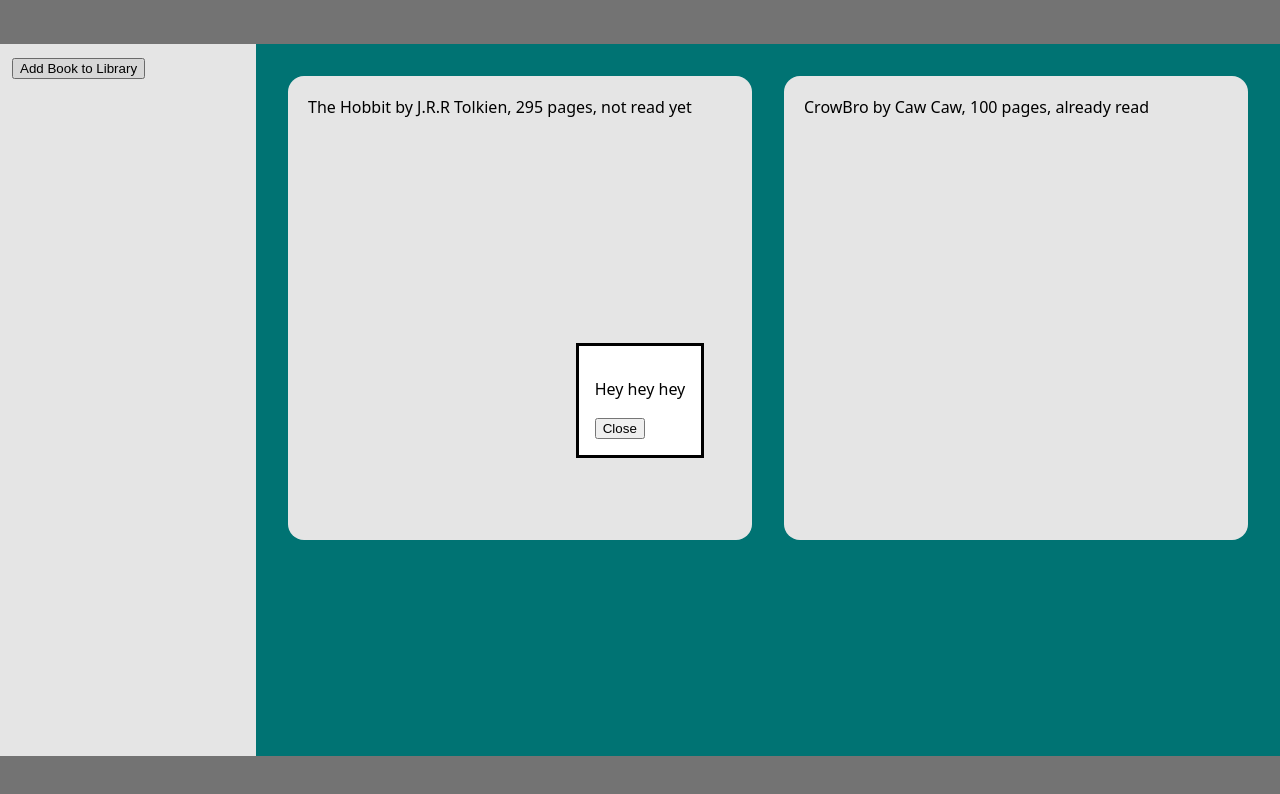
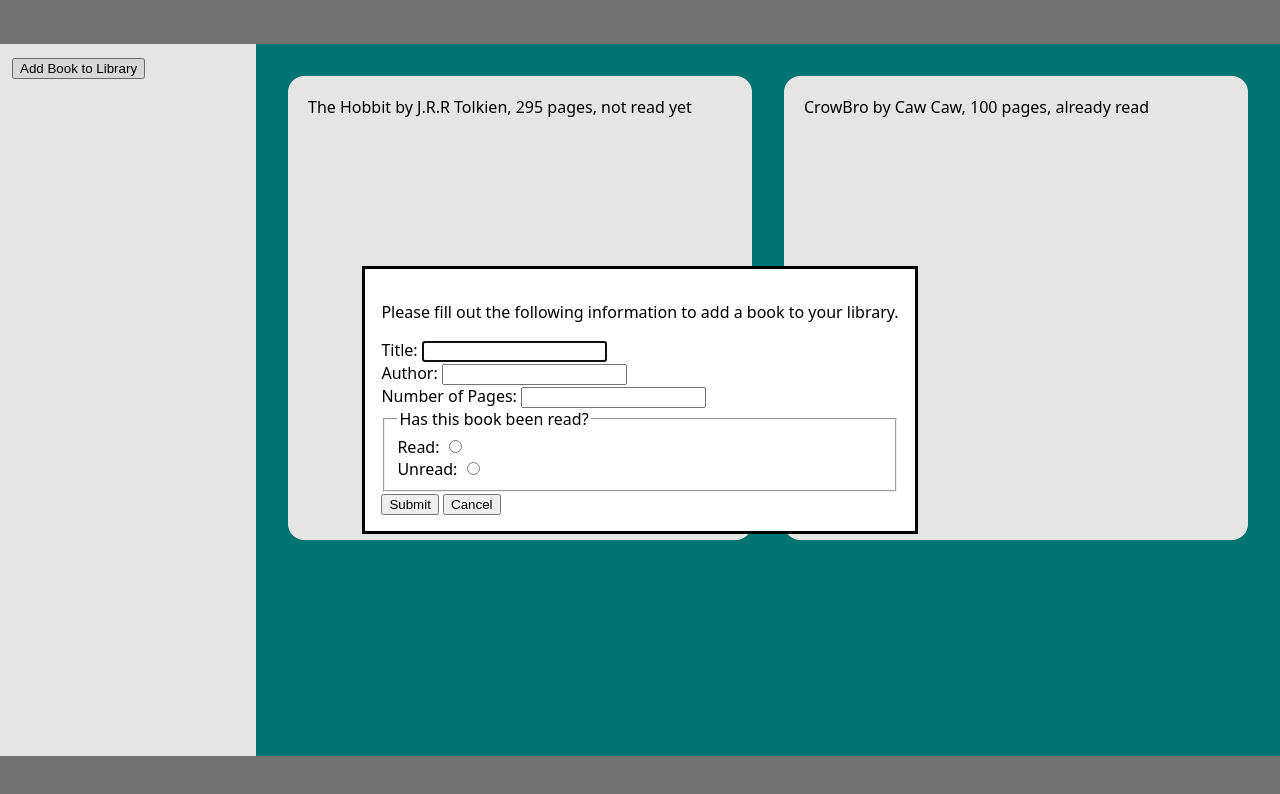
Before and after one commit to twagner-99/library, a plain HTML site: page index.html in a window 1280 px wide. Both pictures are taken after a click on the button "Add Book to Library". Drawn offline with Linux system fonts and the light colour scheme.

Commit message:
Add basic form to dialog.

```diff
--- a/index.html
+++ b/index.html
@@ -9,7 +9,7 @@
 <body>
     <div class="header grey-bck"></div>
     <div class="sidebar">
-        <button id="openDia">Add Book to Library</button>
+        <button id="addBtn">Add Book to Library</button>
     </div>
     <div class="main teal-bck">
         <!-- Cards with book info will be apended here using JS -->
@@ -17,8 +17,34 @@
     <div class="footer grey-bck"></div>
 
     <dialog>
-        <p>Hey hey hey</p>
-        <button id="closeDia">Close</button>
+        <form action=""> <!-- action=? method=dialog?? -->
+            <p>Please fill out the following information to add a book to your library.</p>
+            <div>
+                <label for="title">Title:</label>
+                <input type="text" id="title"> <!-- add a default value? Add a name even tho not sending to server?  -->
+            </div>
+            <div>
+                <label for="author">Author:</label>
+                <input type="text" id="author">
+            </div>
+            <div>
+                <label for="pages">Number of Pages:</label>
+                <input type="text" id="pages">
+            </div>
+            <fieldset>
+                <legend>Has this book been read?</legend>
+                <div>
+                    <label for="read">Read:</label>
+                    <input type="radio" id="read" name="readStatus" value="read">
+                </div>
+                <div>
+                    <label for="unread">Unread:</label>
+                    <input type="radio" id="unread" name="readStatus" value="unread">
+                </div>
+            </fieldset>
+            <button type="button" id="submitBtn">Submit</button>
+            <button type="button" id="cancelBtn">Cancel</button>
+        </form>
     </dialog>
 
     <script>
@@ -53,17 +79,21 @@
             const main = document.querySelector(".main");
 
             const card = document.createElement('div');
-            card.classList.add("card");
+            card.classList.add('card');
             card.textContent = book.info();
             main.appendChild(card);
         });
 
         const dialog = document.querySelector('dialog');
-        const openDiaBtn = document.querySelector('#openDia');
-        const closeDiaBtn = document.querySelector('#closeDia');
+        const addBtn = document.querySelector('#addBtn');
+        const closeBtn = document.querySelector('#closeBtn');
 
-        openDiaBtn.addEventListener("click", () => {
+        addBtn.addEventListener('click', () => {
             dialog.showModal();
+        });
+
+        cancelBtn.addEventListener('click', () => {
+            dialog.close();
         });
 
     </script>
```
